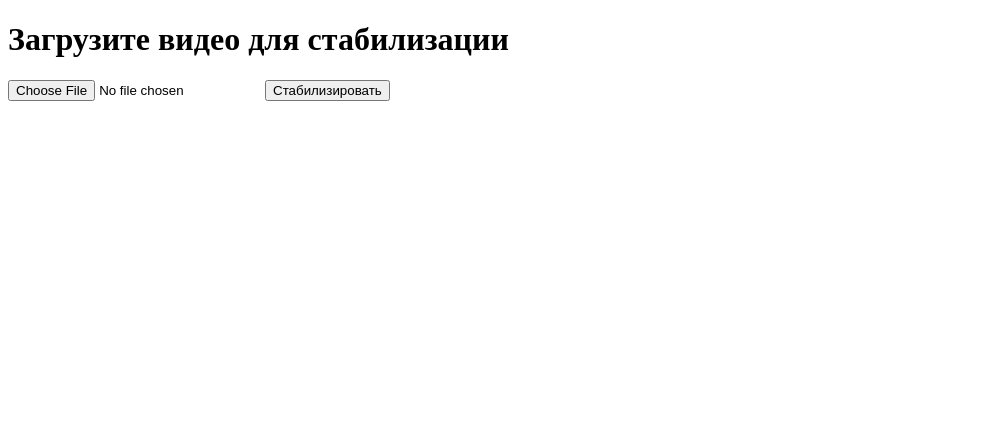
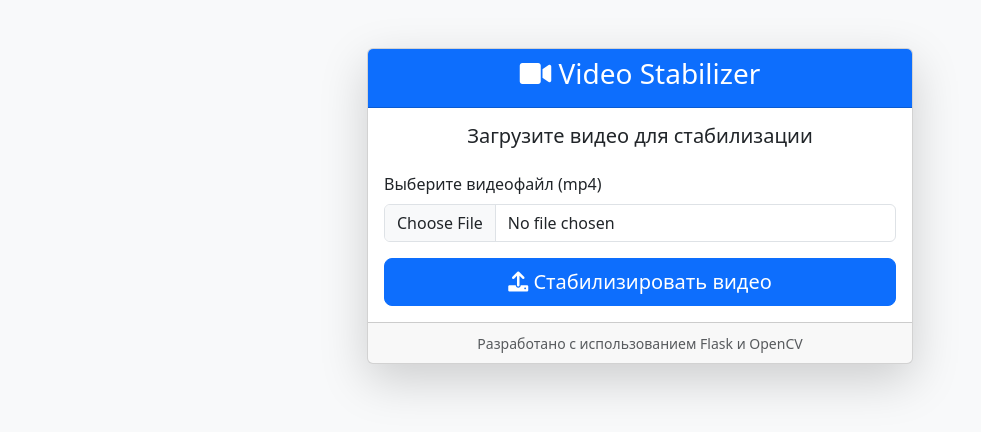
Before and after one commit to njituew/comp_graphics, a Flask app: page / in a window 1280 px wide. Shown: the top 432 px of the page, without its empty margins (0-981 px from the left). Run offline with Flask 3, Linux system fonts and the light colour scheme.

Commit message:
web interface design using Bootstrap

```diff
--- a/templates/index.html
+++ b/templates/index.html
@@ -4,12 +4,43 @@
     <meta charset="UTF-8">
     <meta name="viewport" content="width=device-width, initial-scale=1.0">
     <title>Video Stabilizer</title>
+    <!-- Подключение Bootstrap CSS -->
+    <link href="https://cdn.jsdelivr.net/npm/bootstrap@5.3.0-alpha3/dist/css/bootstrap.min.css" rel="stylesheet">
+    <!-- Подключение иконок Bootstrap -->
+    <link href="https://cdnjs.cloudflare.com/ajax/libs/font-awesome/6.0.0-beta3/css/all.min.css" rel="stylesheet">
 </head>
-<body>
-    <h1>Загрузите видео для стабилизации</h1>
-    <form action="/upload" method="post" enctype="multipart/form-data">
-        <input type="file" name="video" accept="video/mp4" required>
-        <button type="submit">Стабилизировать</button>
-    </form>
+<body class="bg-light">
+
+    <div class="container py-5">
+        <div class="row justify-content-center">
+            <div class="col-md-6">
+                <div class="card shadow-lg">
+                    <div class="card-header bg-primary text-white text-center">
+                        <h3><i class="fas fa-video"></i> Video Stabilizer</h3>
+                    </div>
+                    <div class="card-body">
+                        <h5 class="card-title text-center mb-4">Загрузите видео для стабилизации</h5>
+                        <form action="/upload" method="post" enctype="multipart/form-data">
+                            <div class="mb-3">
+                                <label for="video" class="form-label">Выберите видеофайл (mp4)</label>
+                                <input type="file" class="form-control" id="video" name="video" accept="video/mp4" required>
+                            </div>
+                            <div class="d-grid">
+                                <button type="submit" class="btn btn-primary btn-lg">
+                                    <i class="fas fa-upload"></i> Стабилизировать видео
+                                </button>
+                            </div>
+                        </form>
+                    </div>
+                    <div class="card-footer text-muted text-center">
+                        <small>Разработано с использованием Flask и OpenCV</small>
+                    </div>
+                </div>
+            </div>
+        </div>
+    </div>
+
+    <!-- Подключение Bootstrap JS -->
+    <script src="https://cdn.jsdelivr.net/npm/bootstrap@5.3.0-alpha3/dist/js/bootstrap.bundle.min.js"></script>
 </body>
 </html>
```
